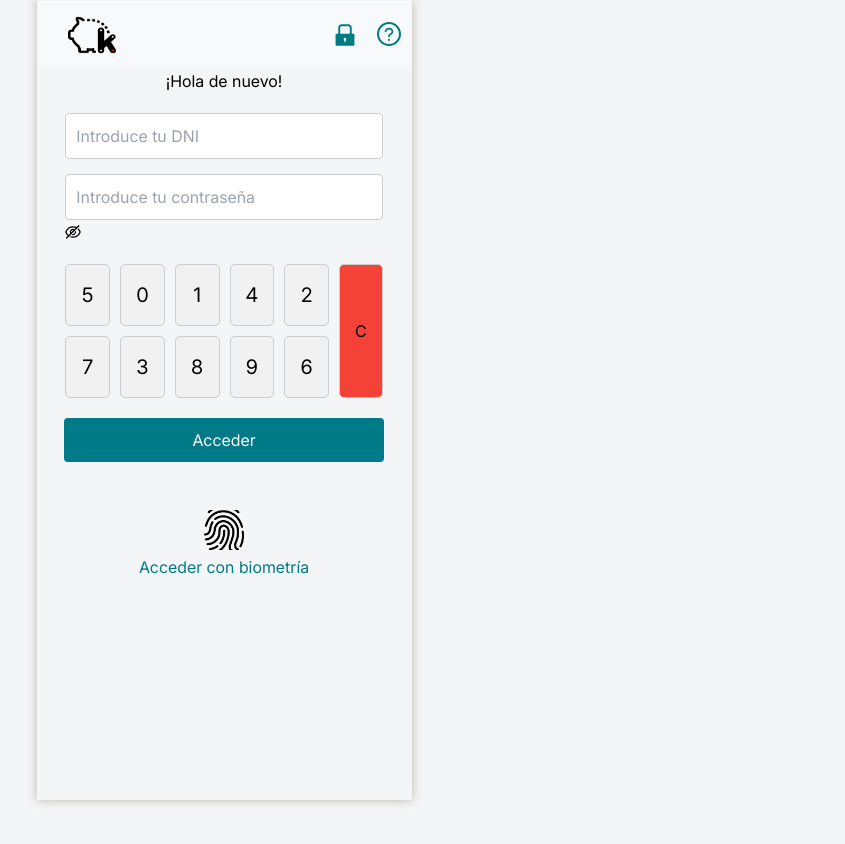
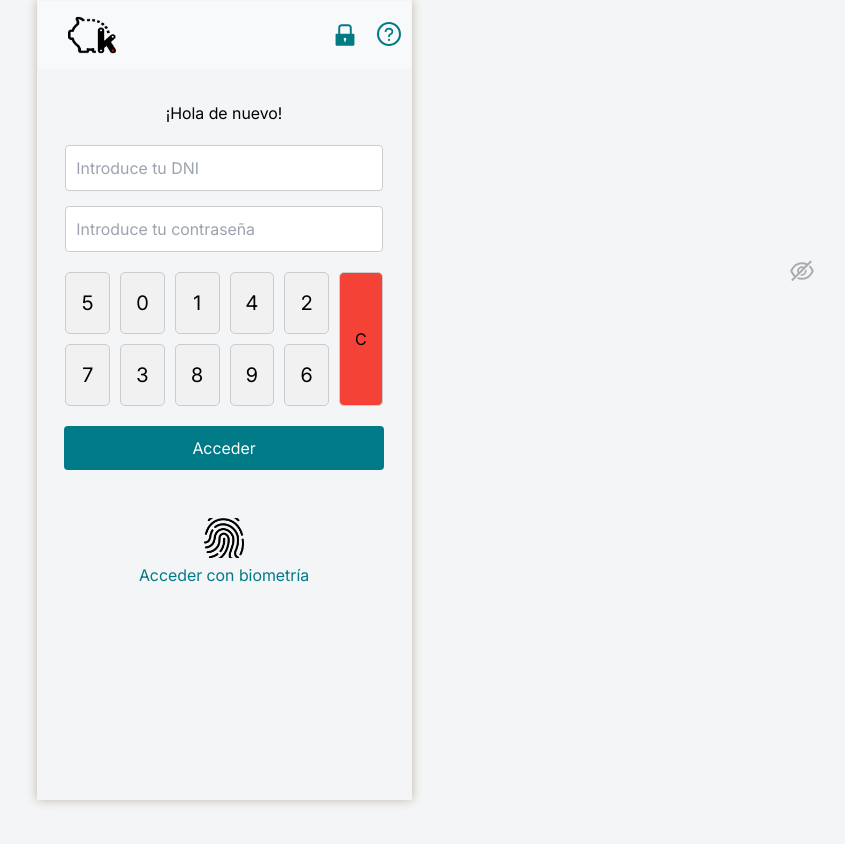
Before and after one commit to DaniCabrera91/FS-Front, a React (Vite) app: page /login in a window 1280 px wide. Shown: the top 844 px of the page, without its empty margins (416-1261 px from the left). Built offline with nearby package versions, Linux system fonts and the light colour scheme.

Commit message:
moved the eye icon inside the password field

```diff
--- a/src/components/Login/Login.jsx
+++ b/src/components/Login/Login.jsx
@@ -1,4 +1,4 @@
-import React, { useEffect, useState } from 'react'
+import React, { useState } from 'react'
 import { useDispatch, useSelector } from 'react-redux'
 import { login } from '../../redux/user/userSlice'
 import { useNavigate } from 'react-router-dom'
@@ -36,8 +36,6 @@ const Login = () => {
     dispatch(login({ dni, password })).then((result) => {
       if (result.meta.requestStatus === 'fulfilled') {
         navigate('/user/dashboard')
-
-        //prueba para probar metodos más facil
         localStorage.setItem('dni', dni)
       } else {
         console.error('Error en el login:', result.error)
@@ -74,7 +72,10 @@ const Login = () => {
             <p className='error'>{error.message}</p>
           )}
         </div>
+
+        {/* Contenedor con el input y el icono */}
         <div className='form-group password-field'>
+          <div className='input-group'>
             <input
               type={passwordVisible ? 'text' : 'password'}
               id='password'
@@ -85,17 +86,13 @@ const Login = () => {
               required
               autoComplete='current-password'
             />
-          {passwordVisible ? (
-            <EyeOutlined
+            <span
               className='eye-icon'
-              onClick={() => setPasswordVisible(false)}
-            />
-          ) : (
-            <EyeInvisibleOutlined
-              className='eye-icon'
-              onClick={() => setPasswordVisible(true)}
-            />
-          )}
+              onClick={() => setPasswordVisible(!passwordVisible)}
+            >
+              {passwordVisible ? <EyeOutlined /> : <EyeInvisibleOutlined />}
+            </span>
+          </div>
           {error && error.field === 'password' && (
             <p className='error'>{error.message}</p>
           )}
--- a/src/components/Login/Login.styled.scss
+++ b/src/components/Login/Login.styled.scss
@@ -1,6 +1,7 @@
 $primary-color: #007a87;
 
 .login-container {
+  margin-top: 2rem;
   display: flex;
   flex-direction: column;
   justify-content: flex-start;
@@ -16,12 +17,9 @@ $primary-color: #007a87;
   }
 
   .form-group {
+    width: 100%;
+    max-width: 400px;
     margin-bottom: 15px;
-
-    label {
-      display: block;
-      margin-bottom: 5px;
-    }
 
     input {
       width: 100%;
@@ -34,7 +32,34 @@ $primary-color: #007a87;
     .error {
       color: red;
       font-size: 0.9em;
+      margin-top: 5px;
     }
+  }
+
+  .password-field {
+    .input-group {
+      input {
+        padding-right: 40px; /* Mismo padding para dar espacio al ícono */
+      }
+
+      .eye-icon {
+        position: absolute;
+        right: 50px;
+        cursor: pointer;
+        font-size: 1.5rem;
+        color: #aaa;
+        top: 34%;
+        transform: translateY(-50%);
+
+        &:hover {
+          color: $primary-color;
+        }
+      }
+    }
+  }
+
+  .form-group input {
+    padding-right: 40px;
   }
 
   .biometric-login {
```
Lines whose indentation alone changed are shown as unchanged.
